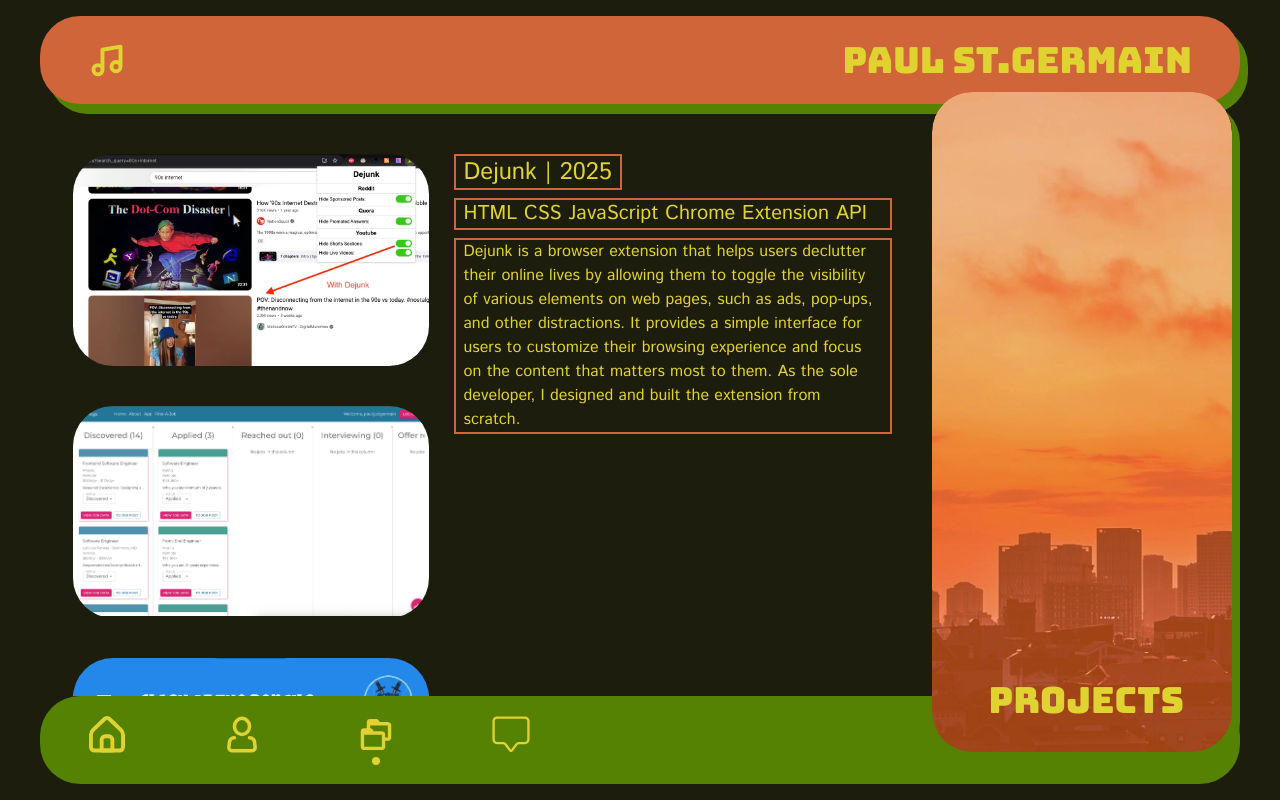
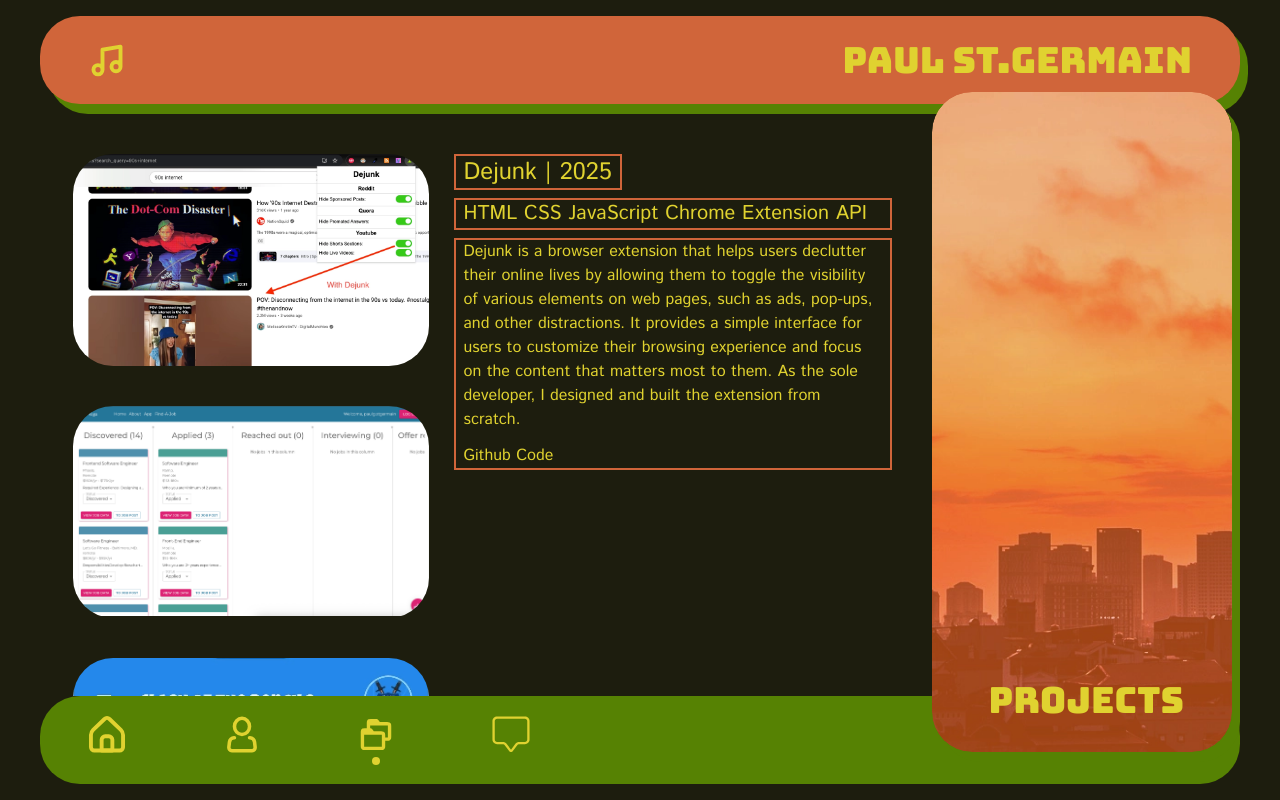
Before and after one commit to paulstgermain/portfolio, a Next.js app: page /projects in a window 1280 px wide. Both pictures are taken after a click on the element 250 px from the left and 260 px from the top of the page. Built offline with nearby package versions, Linux system fonts and the light colour scheme.

Commit message:
render project links

```diff
--- a/src/app/projects/page.tsx
+++ b/src/app/projects/page.tsx
@@ -51,8 +51,18 @@ export default function Projects() {
               <p className="border-projectsnav border-2 mb-2 px-2 w-fit">{activeProject.title} | {activeProject.year}</p>
               <p className="border-projectsnav border-2 text-xl mb-2 px-2">{activeProject.techStack.map(tech => `${tech} `)}</p>
             </div>
-            <div className="border-projectsnav border-2 mx-2 px-2">
+            <div className="flex flex-col border-projectsnav border-2 mx-2 px-2">
               <p className="text-base">{activeProject.description}</p>
+              {(activeProject.links.website || activeProject.links.github.length > 0) &&
+                <ul className="mt-3">
+                  {activeProject.links.website &&
+                    <li>Website: <a href={activeProject.links.website} target="_blank" className="hover:underline cursor-pointer">{activeProject.links.website}</a></li>
+                  }
+                  {activeProject.links.github.length > 0 &&
+                    activeProject.links.github.map(url => <li><a href={url.link} target="_blank" className="hover:underline cursor-pointer">{url.text}</a></li>)
+                  }
+                </ul>
+              }
             </div>
           </>
           }
```
